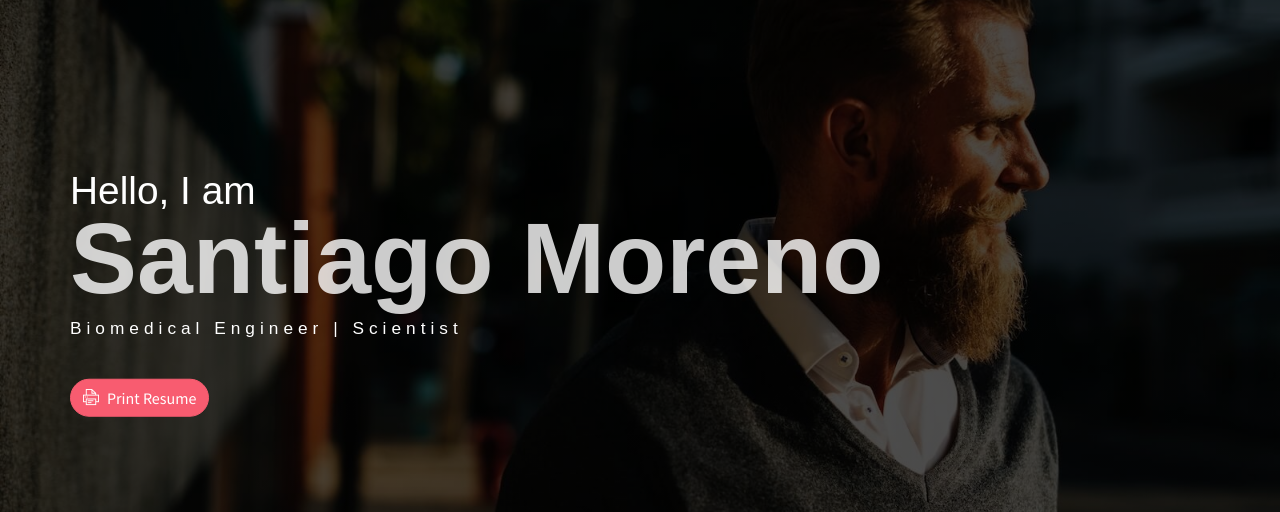
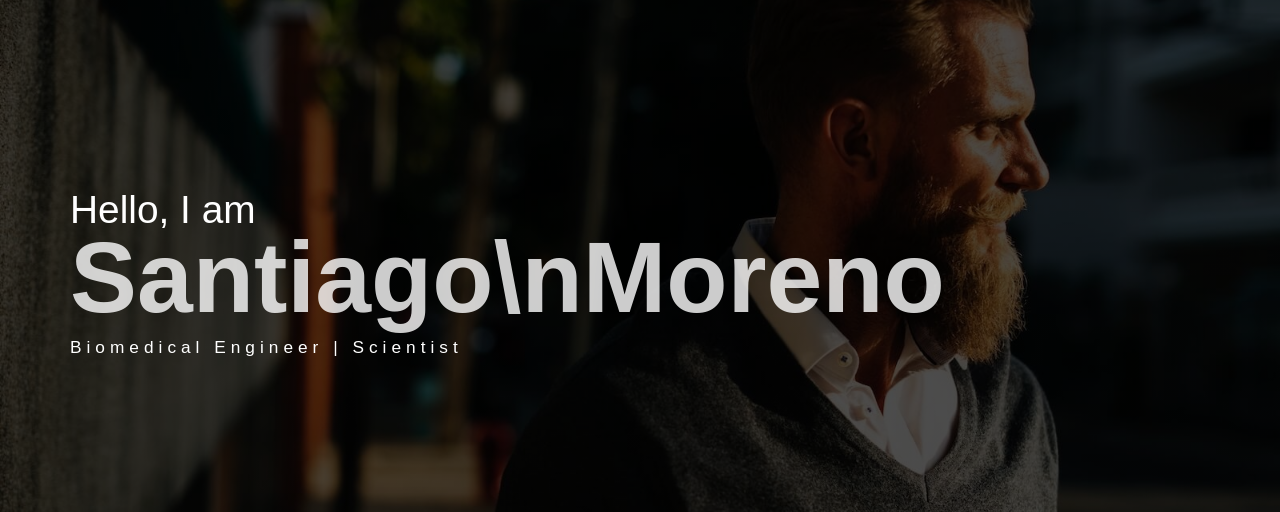
Before and after one commit to smoreno18/smoreno18.github.io, a website: page index.html in a window 1280 px wide. Shown: the part 60-572 px from the top of the page. Drawn offline with Linux system fonts and the light colour scheme; some packages are replaced by stand-ins of ours.

Commit message:
Update porfolio

```diff
--- a/index.html
+++ b/index.html
@@ -24,9 +24,9 @@
             </ul>
             <div class="header-content">
                 <h4 class="header-subtitle" >Hello, I am</h4>
-                <h1 class="header-title">Santiago Moreno</h1>
+                <h1 class="header-title">Santiago\nMoreno</h1>
                 <h6 class="header-mono" >Biomedical Engineer | Scientist</h6>
-                <button class="btn btn-primary btn-rounded"><i class="ti-printer pr-2"></i>Print Resume</button>
+                <!-- <button class="btn btn-primary btn-rounded"><i class="ti-printer pr-2"></i>Print Resume</button> -->
             </div>
         </div>
     </header>
```
